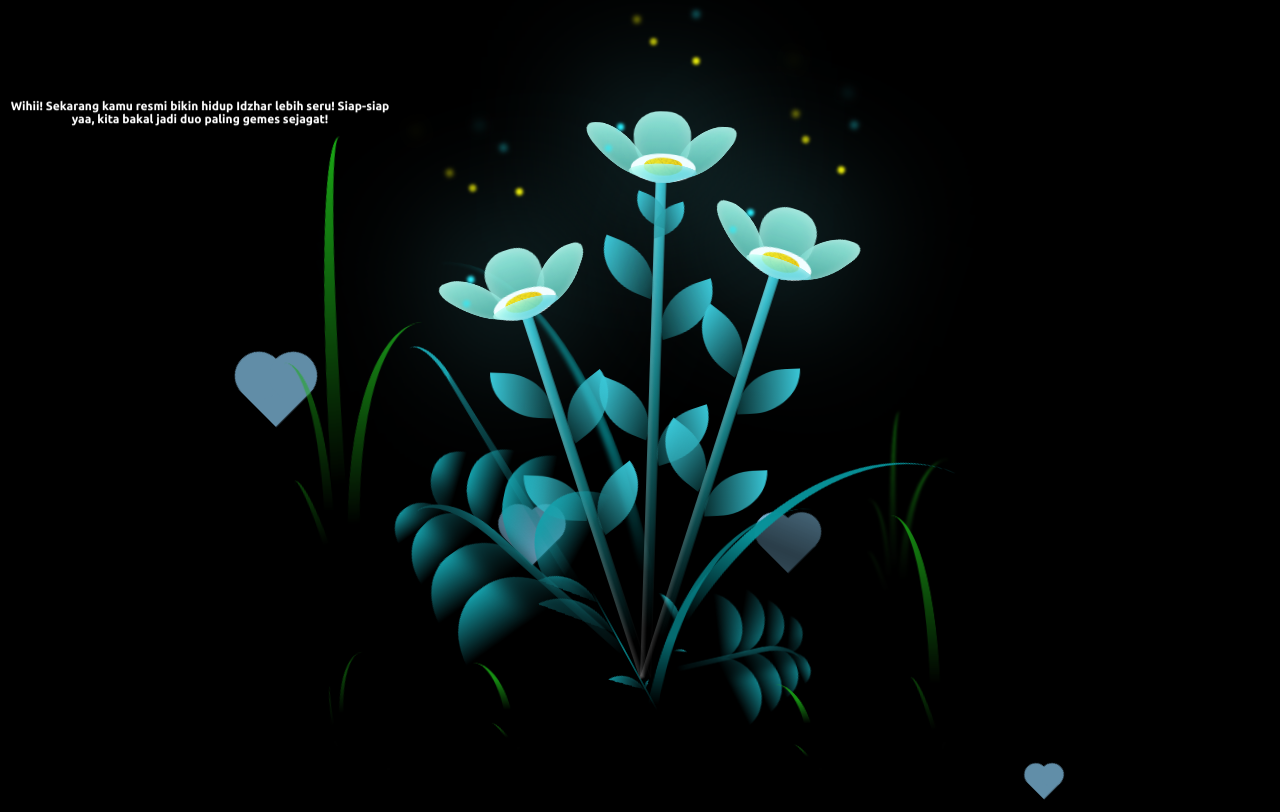
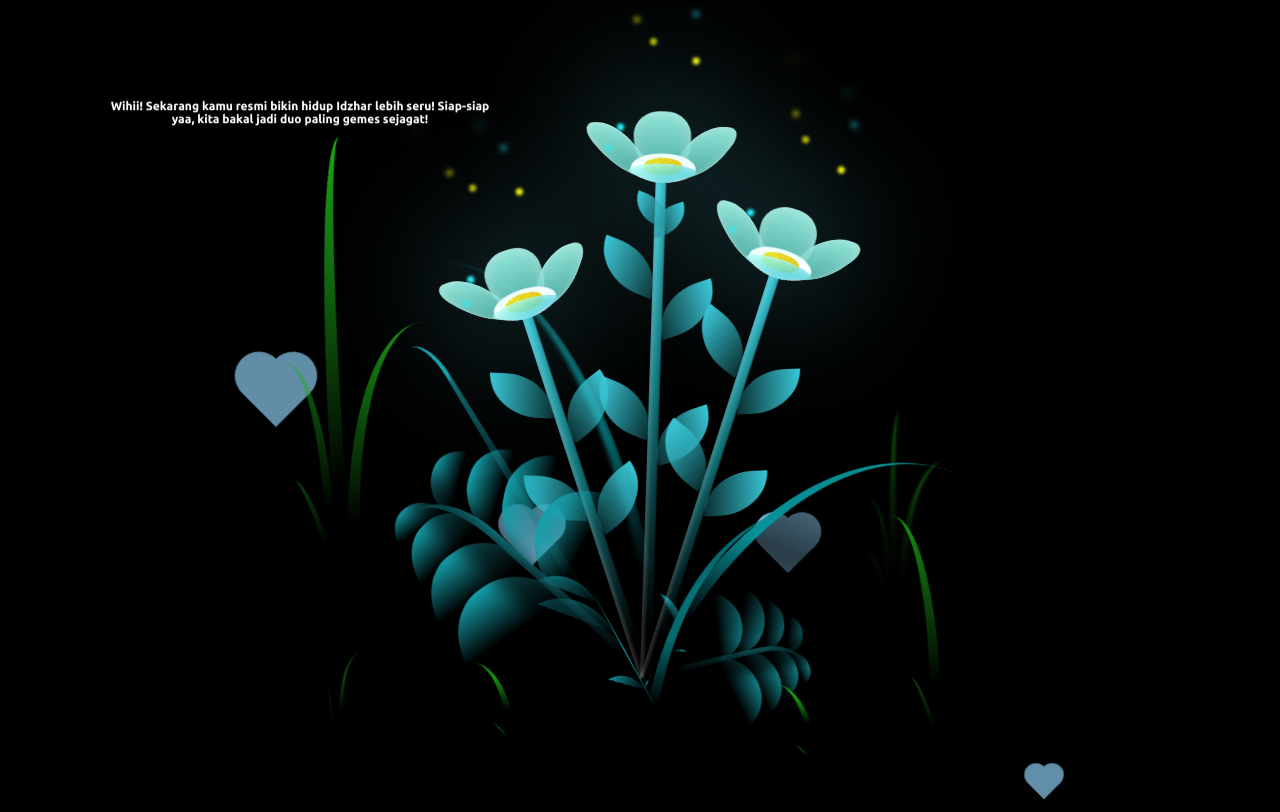
Before and after one commit to Arapemula/flowers, a website: page index.html in a window 1280 px wide. Drawn offline with Linux system fonts and the light colour scheme.

Commit message:
Deskripsi perubahan

```diff
--- a/index.html
+++ b/index.html
@@ -137,7 +137,7 @@
 </head>
 
 <body class="not-loaded">
-  <div style="font-weight: bold; color: white; position: absolute; top: 100px; font-family: 'Ubuntu'; left:0px; transform: translateX(-50%); font-size: 12px; text-align: center; animation: fadeInSlideUp 1s ease-out, bounceInfinite 2s ease-in-out 1s infinite;width: 400px; ">
+  <div style="font-weight: bold; color: white; position: absolute; top: 100px; font-family: 'Ubuntu'; left:100px; transform: translateX(-50%); font-size: 12px; text-align: center; animation: fadeInSlideUp 1s ease-out, bounceInfinite 2s ease-in-out 1s infinite;width: 400px; ">
     Wihii! Sekarang kamu resmi bikin hidup Idzhar lebih seru! Siap-siap yaa, kita bakal jadi duo paling gemes sejagat!
 </div>
 <div class="bubble-container" style="position: absolute;">
```
